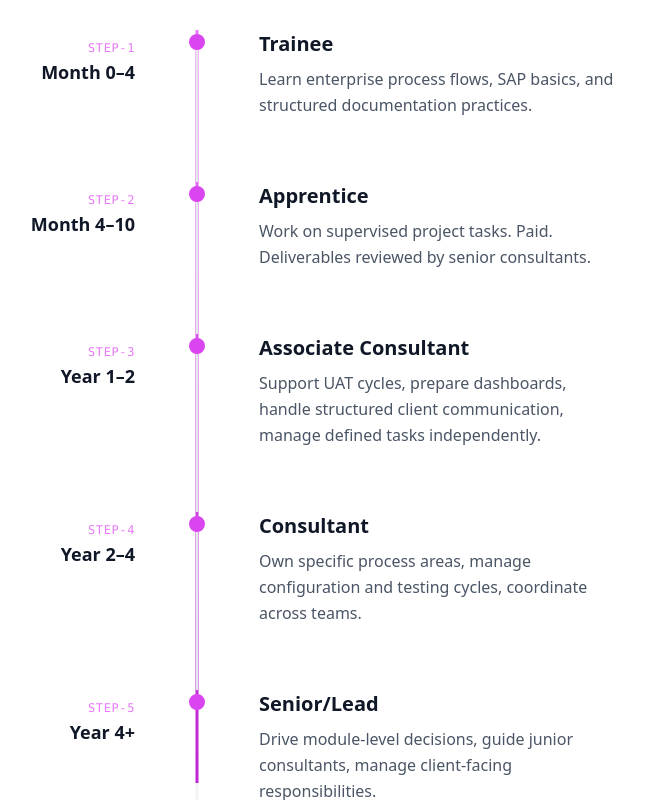
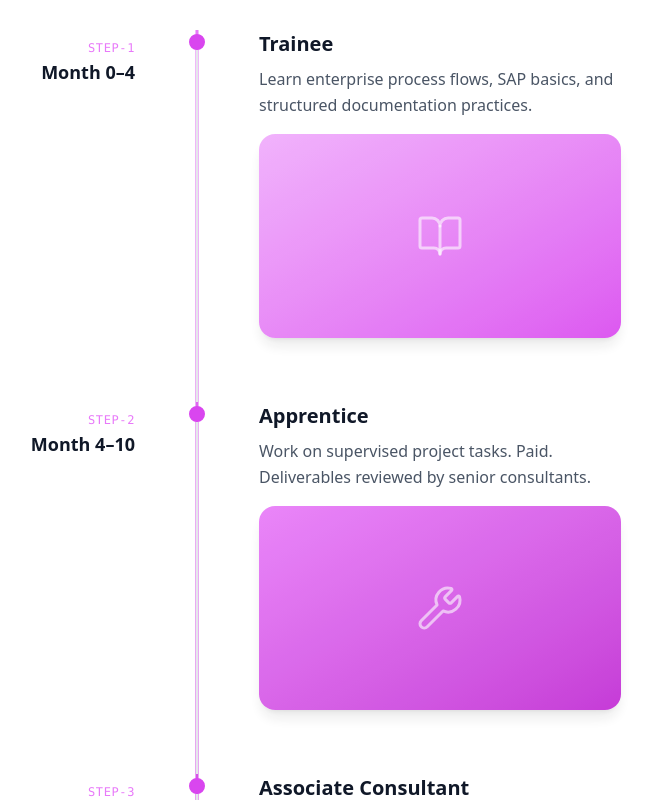
Before and after one commit to AtmegaBuzz/axentiaai, a Next.js app: page / in a window 1280 px wide. Shown: the part 5300-6100 px from the top of the page, without its empty margins (443-1095 px from the left). Built offline with nearby package versions, Linux system fonts and the light colour scheme.

Commit message:
Timeline: add gradient placeholder images with icons

```diff
--- a/components/sections/Timeline.tsx
+++ b/components/sections/Timeline.tsx
@@ -2,13 +2,14 @@
 
 import { useRef } from 'react'
 import { motion, useScroll, useTransform, useInView } from 'framer-motion'
+import { BookOpen, Wrench, BarChart3, Settings, Crown } from 'lucide-react'
 
 const timelineItems = [
-  { step: 1, period: 'Month 0–4', title: 'Trainee', description: 'Learn enterprise process flows, SAP basics, and structured documentation practices.' },
-  { step: 2, period: 'Month 4–10', title: 'Apprentice', description: 'Work on supervised project tasks. Paid. Deliverables reviewed by senior consultants.' },
-  { step: 3, period: 'Year 1–2', title: 'Associate Consultant', description: 'Support UAT cycles, prepare dashboards, handle structured client communication, manage defined tasks independently.' },
-  { step: 4, period: 'Year 2–4', title: 'Consultant', description: 'Own specific process areas, manage configuration and testing cycles, coordinate across teams.' },
-  { step: 5, period: 'Year 4+', title: 'Senior/Lead', description: 'Drive module-level decisions, guide junior consultants, manage client-facing responsibilities.' },
+  { step: 1, period: 'Month 0–4', title: 'Trainee', description: 'Learn enterprise process flows, SAP basics, and structured documentation practices.', gradient: 'from-brand-300 to-brand-500', icon: BookOpen },
+  { step: 2, period: 'Month 4–10', title: 'Apprentice', description: 'Work on supervised project tasks. Paid. Deliverables reviewed by senior consultants.', gradient: 'from-brand-400 to-brand-600', icon: Wrench },
+  { step: 3, period: 'Year 1–2', title: 'Associate Consultant', description: 'Support UAT cycles, prepare dashboards, handle structured client communication, manage defined tasks independently.', gradient: 'from-brand-500 to-accent-400', icon: BarChart3 },
+  { step: 4, period: 'Year 2–4', title: 'Consultant', description: 'Own specific process areas, manage configuration and testing cycles, coordinate across teams.', gradient: 'from-accent-400 to-brand-500', icon: Settings },
+  { step: 5, period: 'Year 4+', title: 'Senior/Lead', description: 'Drive module-level decisions, guide junior consultants, manage client-facing responsibilities.', gradient: 'from-brand-600 to-brand-400', icon: Crown },
 ]
 
 function TimelineItem({ item, index }: { item: typeof timelineItems[0]; index: number }) {
@@ -63,9 +64,17 @@ function TimelineItem({ item, index }: { item: typeof timelineItems[0]; index: n
           <h3 className={`text-xl font-bold mb-2 transition-colors duration-500 ${isInView ? 'text-gray-900' : 'text-gray-300'}`}>
             {item.title}
           </h3>
-          <p className={`text-base leading-relaxed transition-colors duration-500 ${isInView ? 'text-gray-600' : 'text-gray-300'}`}>
+          <p className={`text-base leading-relaxed transition-colors duration-500 mb-4 ${isInView ? 'text-gray-600' : 'text-gray-300'}`}>
             {item.description}
           </p>
+          {/* Image placeholder */}
+          <motion.div
+            className={`w-full max-w-sm aspect-video rounded-2xl bg-gradient-to-br ${item.gradient} flex items-center justify-center shadow-lg`}
+            animate={{ opacity: isInView ? 0.9 : 0.15 }}
+            transition={{ duration: 0.6 }}
+          >
+            <item.icon className="w-12 h-12 text-white/60" strokeWidth={1.5} />
+          </motion.div>
         </motion.div>
       </div>
     </div>
```
